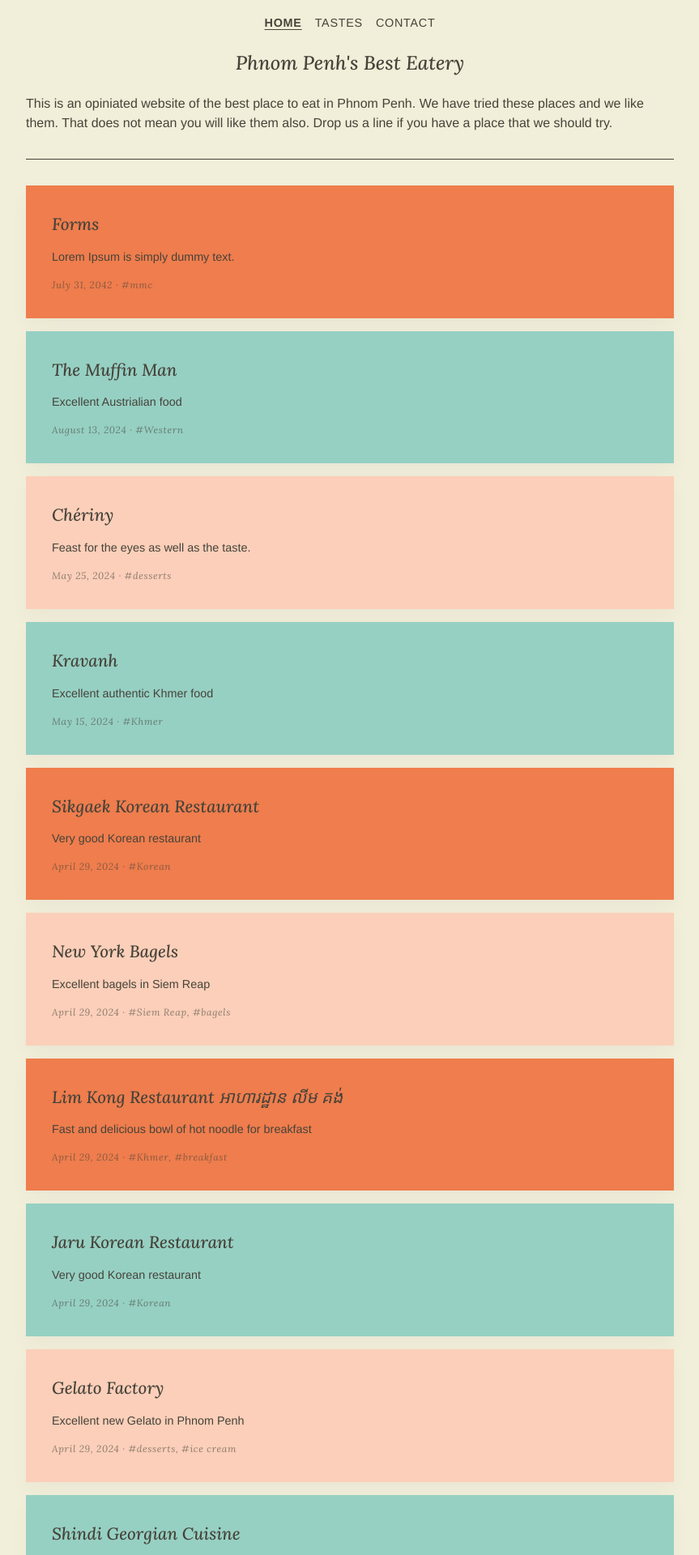
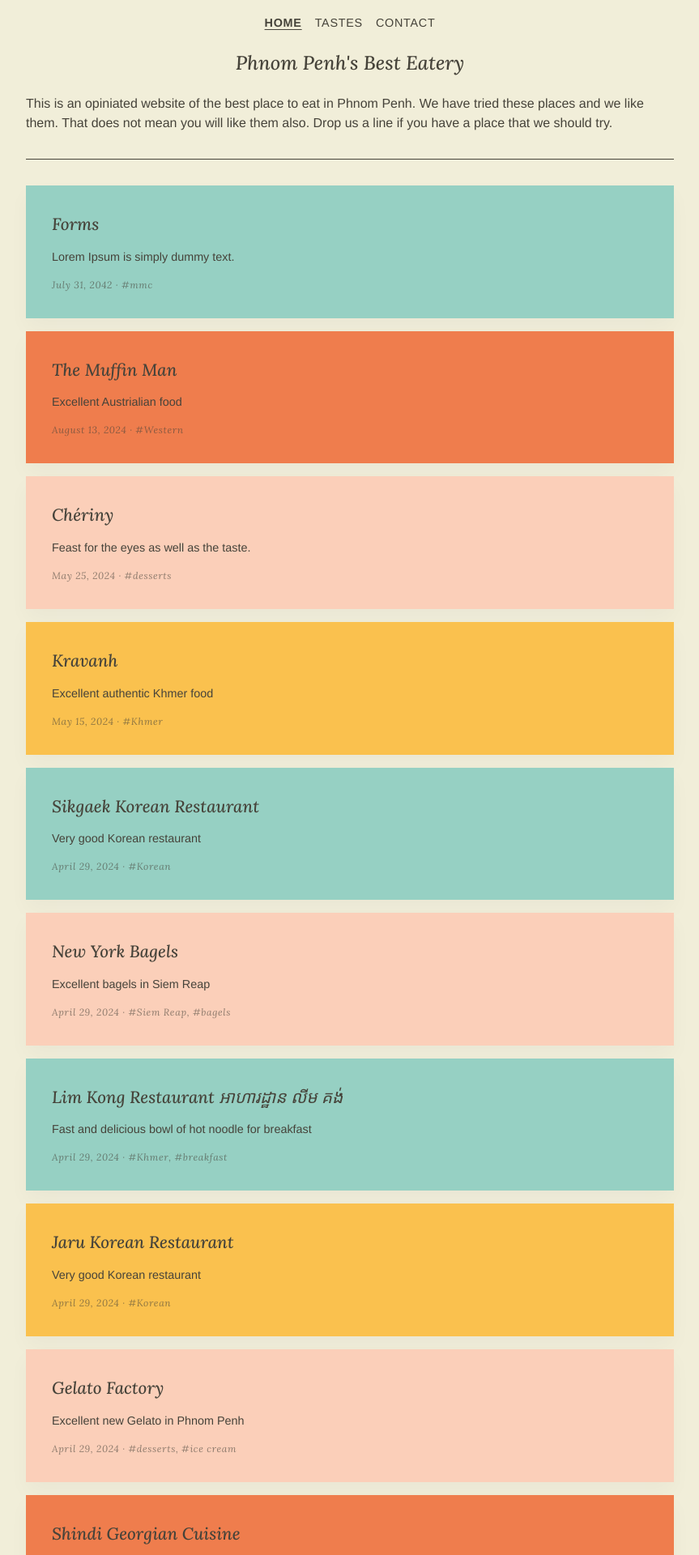
Before and after one commit to yong-lim/eateries, a Jekyll site: the page built from index.html, in a window 1280 px wide. Shown: the top 1920 px of the page at 81% size, without its empty margins (208-1071 px from the left). Built offline with Jekyll 4.4.1, drawn with Linux system fonts in a browser that asks for light colours; some web fonts are replaced.

Commit message:
Use the original color pallete instead

```diff
--- a/_sass/_layout.scss
+++ b/_sass/_layout.scss
@@ -45,22 +45,16 @@ header, main {
 }
 
 .card:nth-child(1n) {
-  background: #ef7d4d;
+  background: #96d0c3;
 }
 .card:nth-child(2n) {
-  background: #96d0c3;
+  background: #ef7d4d;
 }
 .card:nth-child(3n) {
   background: #fbcfb9;
 }
-.card:nth-child(11n) {
+.card:nth-child(4n) {
   background: #fac14e;
-}
-.card:nth-child(13n) {
-  background: #c19875;
-}
-.card:nth-child(17n) {
-  background: #cce3de;
 }
 
 .card {
```
